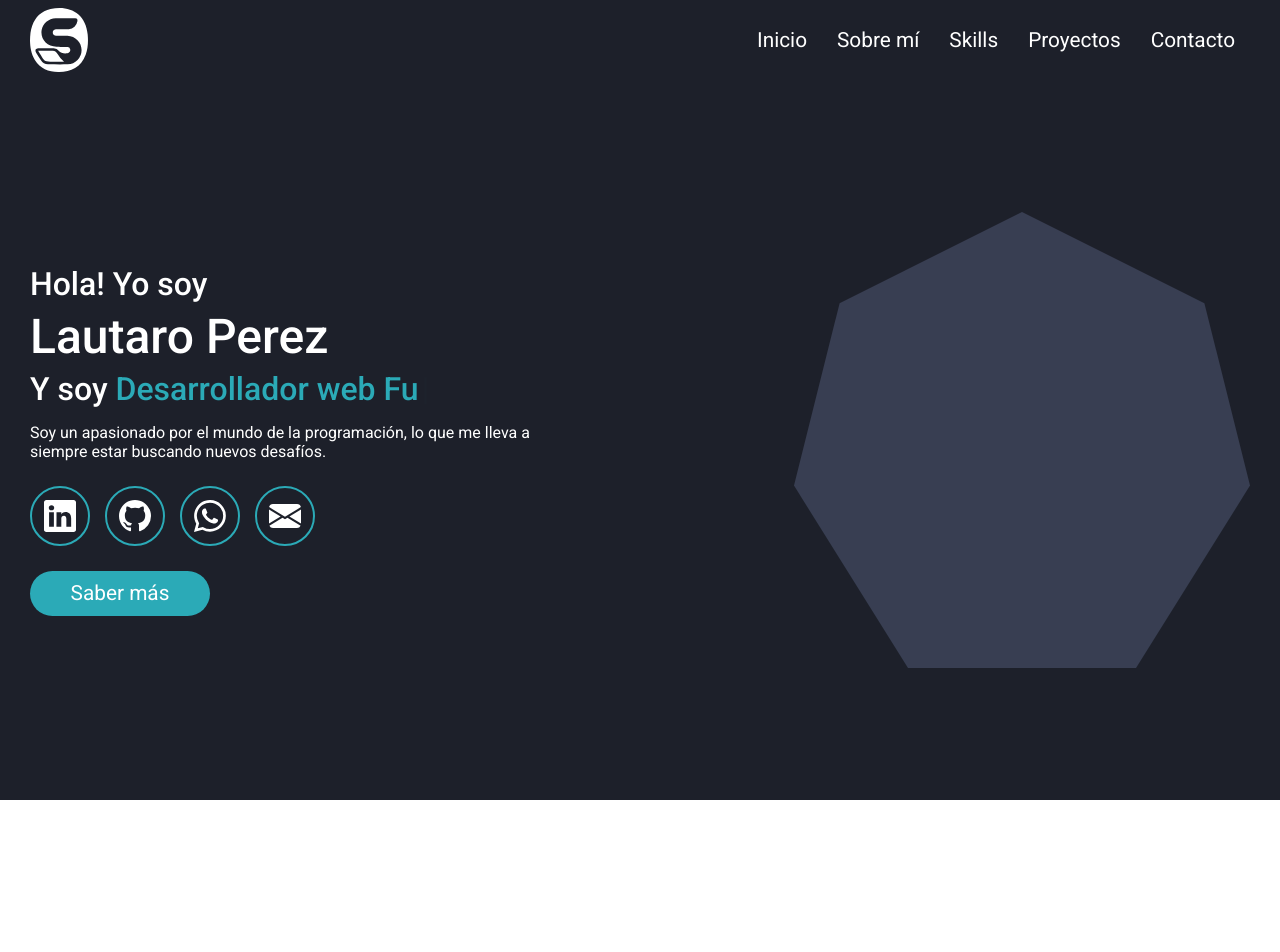
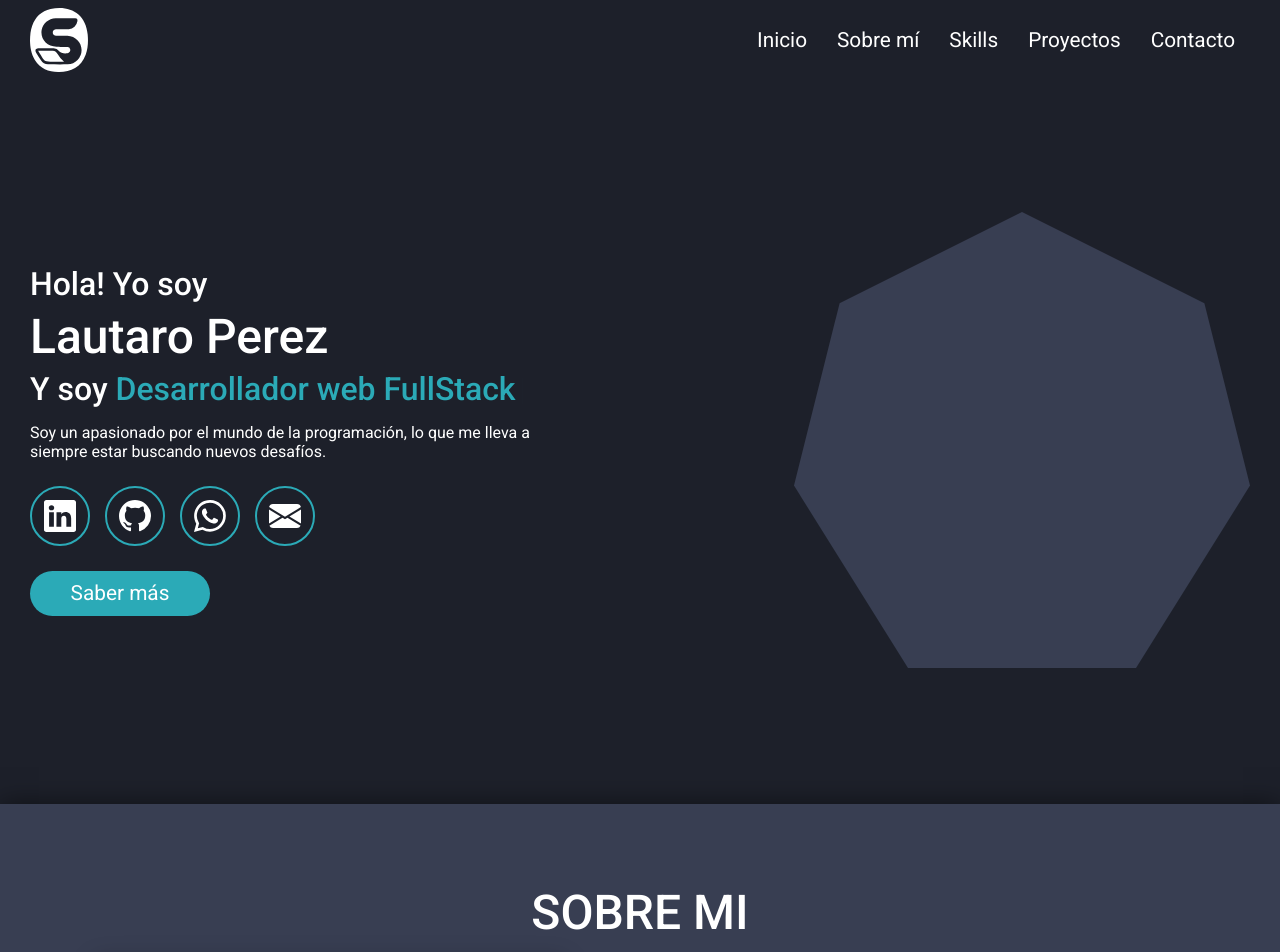
Before and after one commit to lauty-shock/Portfolio-V2, a React (Vite) app: page / in a window 1280 px wide. Shown: the top 952 px of the page. Before the commit the page ends 800 px from the top, so only its background shows below. Built offline with nearby package versions, Linux system fonts and the light colour scheme.

Commit message:
Lineas descomentadas

```diff
--- a/src/App.jsx
+++ b/src/App.jsx
@@ -11,11 +11,11 @@ function App() {
     <div>
       <Navbar />
       <Home />
-      {/* <About />
+      <About />
       <Skill />
       <Projects />
       <Contact />
-      <Footer /> */}
+      <Footer />
     </div>
   );
 }
```
